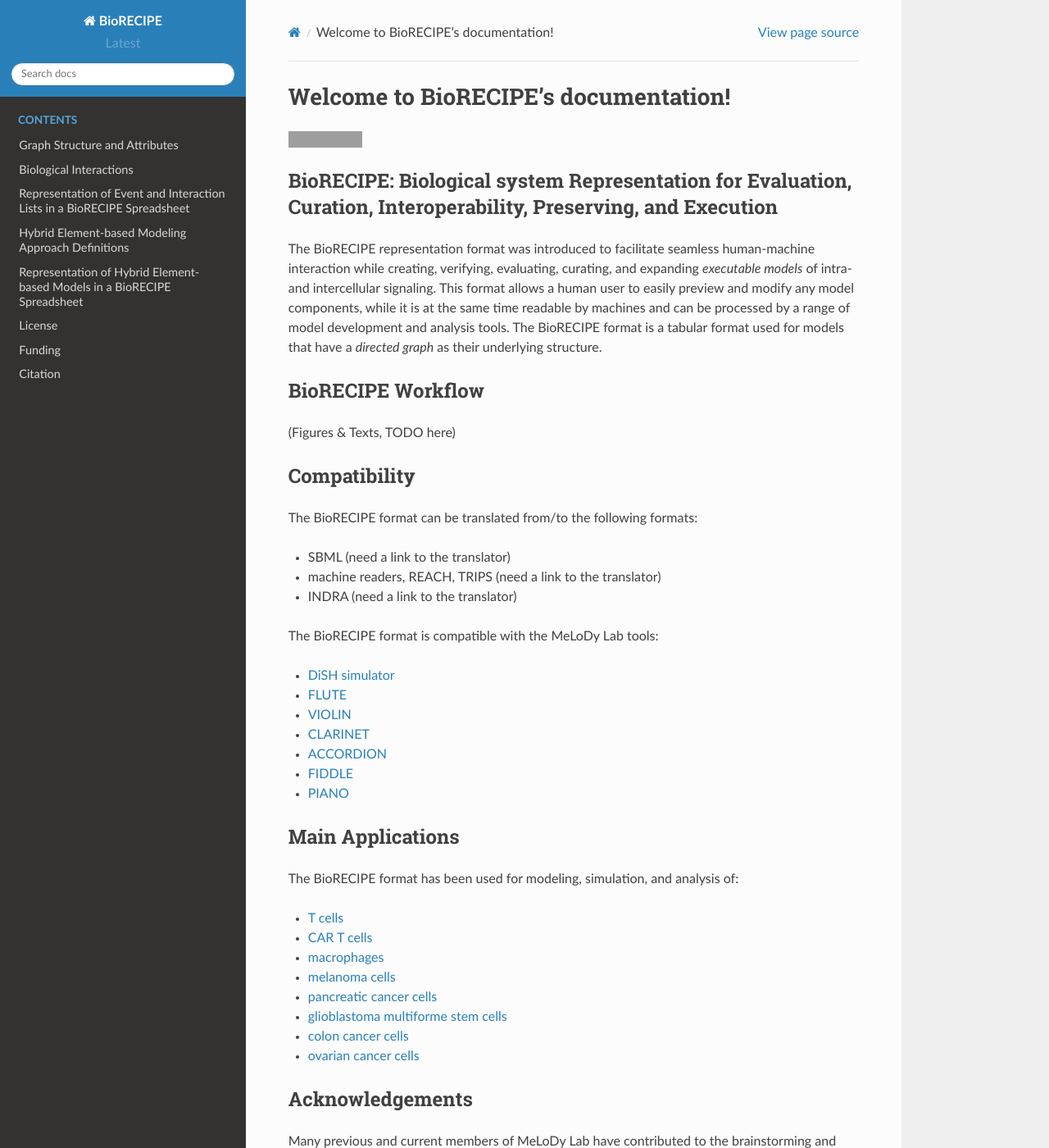
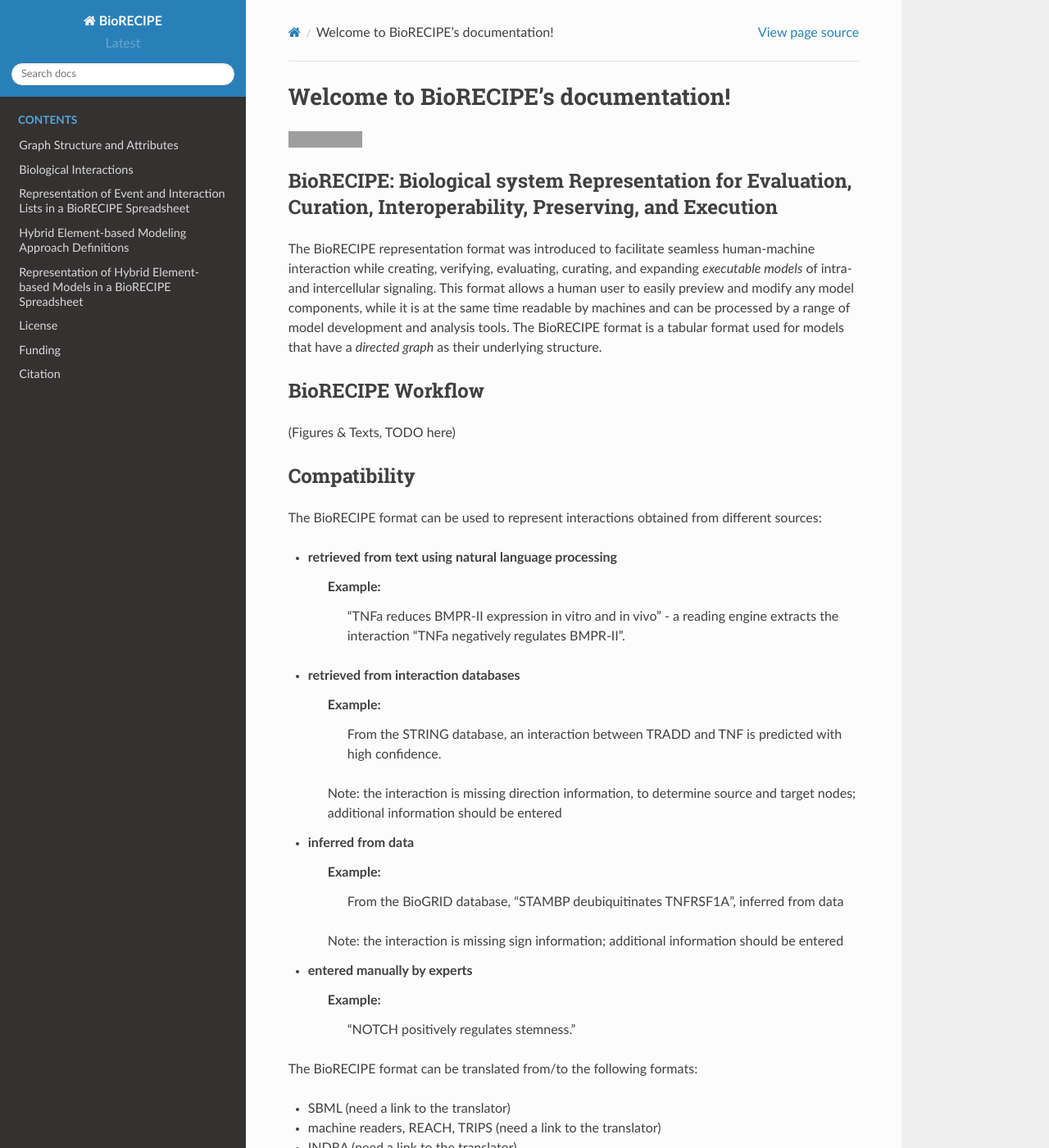
Before and after one commit to pitt-miskov-zivanov-lab/BioRECIPE, a Sphinx documentation site: the page built from docs/index.rst, in a window 1280 px wide and 1400 px high. Shown: the whole window at 82% size. Built offline with Sphinx 7.4.7 and the Read the Docs theme 2.0.0, drawn with Linux system fonts in a browser that asks for light colours; grey boxes are pictures that could not be loaded.

Commit message:
Update index.rst

```diff
--- a/docs/index.rst
+++ b/docs/index.rst
@@ -17,11 +17,30 @@ BioRECIPE Workflow
 Compatibility
 ---------------------
 
+The BioRECIPE format can be used to represent interactions obtained from different sources:
+
+- retrieved from text using natural language processing
+     Example:
+        “TNFa reduces BMPR-II expression in vitro and in vivo” -  a reading engine extracts the interaction “TNFa negatively regulates BMPR-II”.
+- retrieved from interaction databases
+     Example:
+        From the STRING database, an interaction between TRADD and TNF is predicted with high confidence.
+     Note: the interaction is missing direction information, to determine source and target nodes; additional information should be entered
+- inferred from data
+     Example:
+        From the BioGRID database, "STAMBP deubiquitinates TNFRSF1A", inferred from data
+     Note: the interaction is missing sign information; additional information should be entered
+- entered manually by experts
+    Example:
+        "NOTCH positively regulates stemness."
+
+
 The BioRECIPE format can be translated from/to the following formats:
 
 - SBML (need a link to the translator)
 - machine readers, REACH, TRIPS (need a link to the translator)
 - INDRA (need a link to the translator)
+
 
 The BioRECIPE format is compatible with the MeLoDy Lab tools:
 
```
